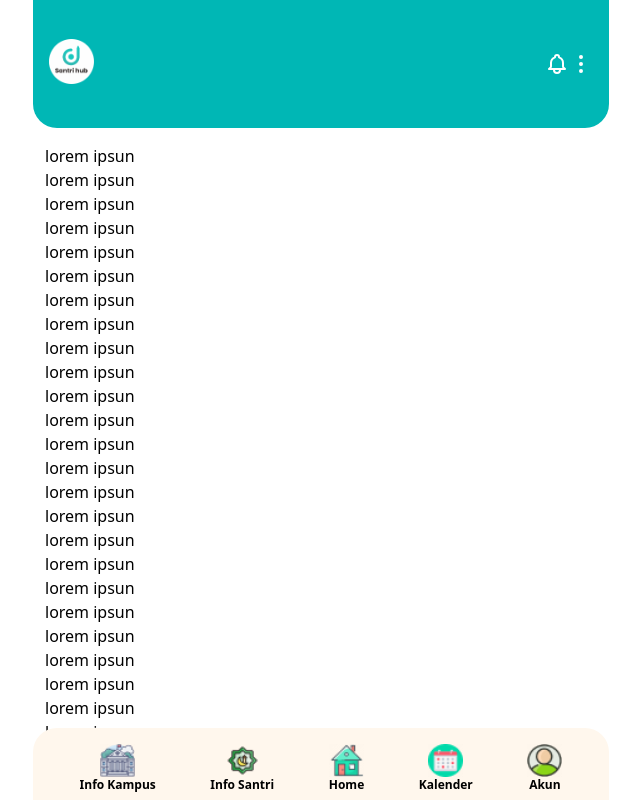
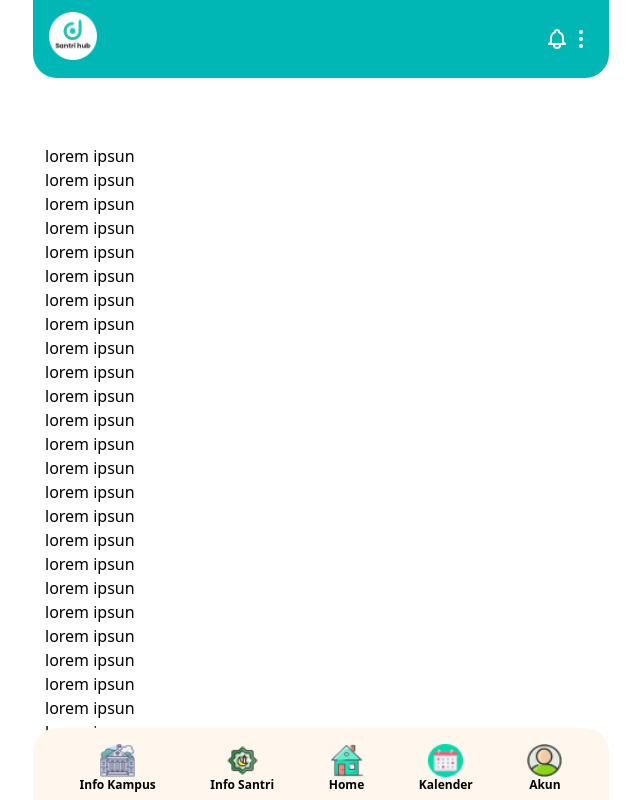
Before and after one commit to mohamilin/explore-nextjs, a Next.js app: page / in a window 1280 px wide. Shown: the top 800 px of the page, without its empty margins (319-959 px from the left). Built offline with nearby package versions, Linux system fonts and the light colour scheme.

Commit message:
height: '78px'

```diff
--- a/components/moleculs/UI/global-header.jsx
+++ b/components/moleculs/UI/global-header.jsx
@@ -15,11 +15,11 @@ export default function GlobalHeader() {
     leftHeader = 'sd'
   }
   return (
-    <header className="flex items-center justify-center fixed w-full h-32 z-40 bg-white ">
+    <header className="flex items-center justify-center fixed w-full  bg-white " style={{height: '78px'}}>
       <Container className="flex items-center justify-between rounded-b-3xl h-full pl-4 bg-primary">
         <Link href="/ass">
           <a className="align-middle">
-            <Images src="/logonav.png" width={45} height={45} />
+            <Images src="/logonav.png" width={48} height={48} />
           </a>
         </Link>
         <div className="-mr-4">
```
